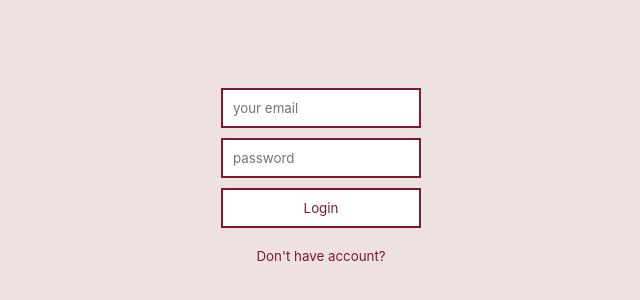
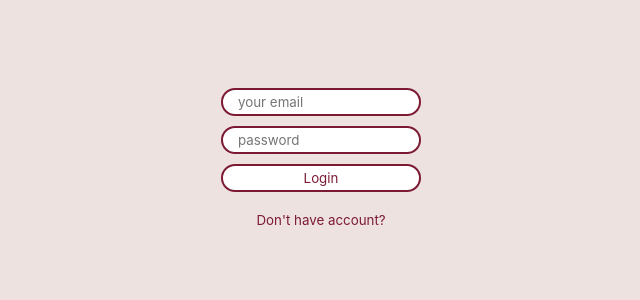
Before and after one commit to Luca324/FLocky, a React (Create React App) app in the folder app/: page /#/login in a window 1280 px wide. Shown: the part 212-512 px from the top of the page, without its empty margins (319-959 px from the left). Built offline with nearby package versions, Linux system fonts and the light colour scheme; no server answers.

Commit message:
search div

```diff
--- a/app/src/components/UI/button/MyButton.module.css
+++ b/app/src/components/UI/button/MyButton.module.css
@@ -4,6 +4,8 @@
     color: var(--dark-accent);
     background-color: #fff;
     width: 100%;
+        border-radius: var(--border-radius);
+    padding: 4px 15px;
 }
 
 .myBtn:hover {
--- a/app/src/components/UI/chatsList/ChatsList.jsx
+++ b/app/src/components/UI/chatsList/ChatsList.jsx
@@ -1,4 +1,4 @@
-import classes from "./ChatsList.module.css";
+import "./ChatsList.module.css";
 
 import { useEffect, useState, useRef } from "react";
 import { db } from "../../../firebase";
@@ -9,10 +9,12 @@ import defaultChatImg from "../../../img/default-chat-img.png";
 import MyButton from "../button/MyButton";
 import MyInput from "../input/MyInput";
 import logOutImg from "../../../img/Log out.svg";
+import searchImg from "../../../img/Search.svg"
 import defaultProfileImg from "../../../img/default-profile-img.png";
 
 function ChatsList({ username, openChat, dispatch, navigate }) {
   const [chats, setChats] = useState([]);
+  const [searchInput, setSearchInput] = useState("");
   const [newChatInput, setNewChatInput] = useState("");
 
   useEffect(() => {
@@ -56,6 +58,10 @@ function ChatsList({ username, openChat, dispatch, navigate }) {
     navigate("/login");
   };
 
+  const handleSearch = () => {
+
+  }
+
   return (
     <div className="chats__container">
       <div className="chats">
@@ -67,6 +73,14 @@ function ChatsList({ username, openChat, dispatch, navigate }) {
           <button onClick={handleLogout}>
             <img className="logout__img" src={logOutImg} alt="" />
           </button>
+        </div>
+        <div className="search-wrapper">
+          <MyInput
+          value={searchInput}
+          onChange={(e) => setSearchInput(e.target.value)}
+          placeholder="Search for polls"
+          ></MyInput>
+          <button className="search" onClick={handleSearch}><img src={searchImg} alt="" /></button>
         </div>
         {chats.map((chat, index) => (
           <>
--- a/app/src/components/UI/input/MyInput.module.css
+++ b/app/src/components/UI/input/MyInput.module.css
@@ -4,6 +4,8 @@
     background-color: #fff;
     width: 100%;
 box-sizing: border-box;
+    border-radius: var(--border-radius);
+    padding: 4px 15px;
 }
 
 .myInput:focus {
--- a/app/src/styles/Chat.css
+++ b/app/src/styles/Chat.css
@@ -73,6 +73,9 @@ button {
     justify-content: flex-start;
 }
 
+.search-wrapper {
+    display: flex;
+}
 /* Элементы списка чатов */
 .chats__item {
     width: 100%;
```
Also changed, not shown: app/src/img/Search.svg (added).
